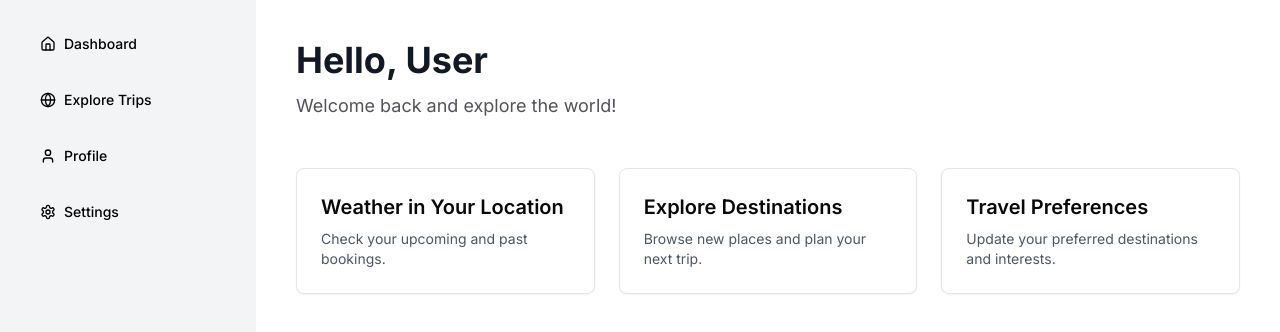
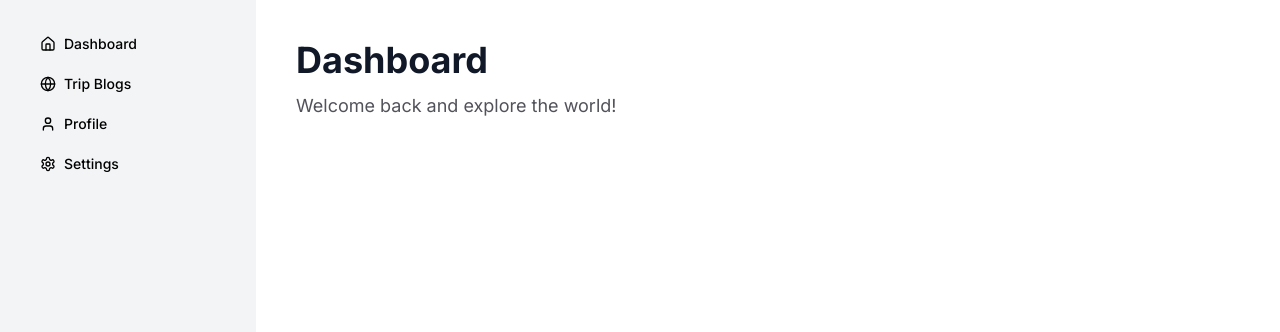
Before and after one commit to BRUR-ExaFLOPS/trip-frontend, a Next.js app: page /dashboard in a window 1280 px wide. Shown: the top 332 px of the page. Built offline with nearby package versions, Linux system fonts and the light colour scheme.

Commit message:
Add Map markers

```diff
--- a/package.json
+++ b/package.json
@@ -31,6 +31,7 @@
     "react": "18.3.1",
     "react-dom": "18.3.1",
     "react-hook-form": "^7.53.1",
+    "react-router-dom": "^6.27.0",
     "tailwind-merge": "^2.5.4",
     "tailwindcss": "3.4.14",
     "tailwindcss-animate": "^1.0.7",
--- a/src/app/dashboard/page.tsx
+++ b/src/app/dashboard/page.tsx
@@ -4,13 +4,42 @@ import React from "react"
 import { HomeIcon, GlobeIcon, UserIcon, SettingsIcon } from "lucide-react"
 import { Button } from "../../components/ui/button"
 import { Card } from "../../components/ui/card"
+import { BrowserRouter as Router, Routes, Route, Link } from "react-router-dom"
+import { Home } from "@/components/dashboard/dashboard"
+import TripBlogs from "@/components/dashboard/trip-blogs"
+
+// Components for different sections
+
+const Profile = () => (
+  <div>
+    <h1 className="text-4xl font-bold text-gray-900 dark:text-white">
+      Profile
+    </h1>
+    <p className="text-zinc-600 text-lg mt-3">
+      Manage your profile and settings.
+    </p>
+  </div>
+)
+
+const Settings = () => (
+  <div>
+    <h1 className="text-4xl font-bold text-gray-900 dark:text-white">
+      Settings
+    </h1>
+    <p className="text-zinc-600 text-lg mt-3">
+      Update your preferences and configurations.
+    </p>
+  </div>
+)
 
 const Dashboard = () => {
   return (
+    <Router>
       <div className="flex h-screen">
         {/* Left Sidebar */}
         <aside className="w-64 bg-gray-100 dark:bg-gray-800 p-6">
           <nav className="space-y-4">
+            <Link to="/dashboard">
               <Button
                 variant="ghost"
                 className="flex w-full items-center justify-start gap-2"
@@ -18,15 +47,19 @@ const Dashboard = () => {
                 <HomeIcon className="w-5 h-5" />
                 Dashboard
               </Button>
+            </Link>
 
+            <Link to="/dashboard/trip-blogs">
               <Button
                 variant="ghost"
                 className="flex w-full items-center justify-start gap-2"
               >
                 <GlobeIcon className="w-5 h-5" />
-            Explore Trips
+                Trip Blogs
               </Button>
+            </Link>
 
+            <Link to="/dashboard/profile">
               <Button
                 variant="ghost"
                 className="flex w-full items-center justify-start gap-2"
@@ -34,7 +67,9 @@ const Dashboard = () => {
                 <UserIcon className="w-5 h-5" />
                 Profile
               </Button>
+            </Link>
 
+            <Link to="/dashboard/settings">
               <Button
                 variant="ghost"
                 className="flex w-full items-center justify-start gap-2"
@@ -42,44 +77,21 @@ const Dashboard = () => {
                 <SettingsIcon className="w-5 h-5" />
                 Settings
               </Button>
+            </Link>
           </nav>
         </aside>
 
         {/* Main Dashboard Content */}
         <main className="flex-1 bg-white dark:bg-gray-900 p-10">
-        <h1 className="text-4xl font-bold text-gray-900 dark:text-white">
-          Hello, User
-        </h1>
-        <p className="text-zinc-600 text-lg mt-3">
-          Welcome back and explore the world!
-        </p>
-
-        <div className="my-12" />
-        <div className="grid grid-cols-1 sm:grid-cols-2 lg:grid-cols-3 gap-6">
-          {/* Sample cards for different sections of the dashboard */}
-          <Card className="p-6">
-            <h2 className="text-xl font-semibold">Weather in Your Location</h2>
-            <p className="mt-2 text-sm text-gray-600 dark:text-gray-400">
-              Check your upcoming and past bookings.
-            </p>
-          </Card>
-
-          <Card className="p-6">
-            <h2 className="text-xl font-semibold">Explore Destinations</h2>
-            <p className="mt-2 text-sm text-gray-600 dark:text-gray-400">
-              Browse new places and plan your next trip.
-            </p>
-          </Card>
-
-          <Card className="p-6">
-            <h2 className="text-xl font-semibold">Travel Preferences</h2>
-            <p className="mt-2 text-sm text-gray-600 dark:text-gray-400">
-              Update your preferred destinations and interests.
-            </p>
-          </Card>
-        </div>
+          <Routes>
+            <Route path="/dashboard" element={<Home />} />
+            <Route path="/dashboard/trip-blogs" element={<TripBlogs />} />
+            <Route path="/dashboard/profile" element={<Profile />} />
+            <Route path="/dashboard/settings" element={<Settings />} />
+          </Routes>
         </main>
       </div>
+    </Router>
   )
 }
 
--- a/src/components/createTrip/map.tsx
+++ b/src/components/createTrip/map.tsx
@@ -13,7 +13,9 @@ const center = {
   lng: -122.4194,
 }
 
-const MapPage = () => {
+const MapPage = ({ recommendationData }: any) => {
+  console.log("From map page:" + JSON.stringify(recommendationData?.mealPlans))
+
   const { isLoaded } = useLoadScript({
     googleMapsApiKey: process.env.NEXT_PUBLIC_GOOGLE_MAPS_API_KEY as string, // Use your Google Maps API key here
   })
@@ -25,6 +27,10 @@ const MapPage = () => {
       <h1 className="text-2xl font-bold mb-8">Explore the Map</h1>
       <GoogleMap mapContainerStyle={containerStyle} center={center} zoom={10}>
         <Marker position={center} />
+
+        {recommendationData?.mealPlans?.map((item: any, index: number) => (
+          <Marker position={{ lat: item.latitude, lng: item.longitude }} />
+        ))}
       </GoogleMap>
     </div>
   )
--- /dev/null
+++ b/src/components/dashboard/dashboard.tsx
@@ -0,0 +1,10 @@
+export const Home = () => (
+  <div>
+    <h1 className="text-4xl font-bold text-gray-900 dark:text-white">
+      Dashboard
+    </h1>
+    <p className="text-zinc-600 text-lg mt-3">
+      Welcome back and explore the world!
+    </p>
+  </div>
+)
--- /dev/null
+++ b/src/components/dashboard/trip-blogs.tsx
@@ -0,0 +1,9 @@
+export const TripBlogs = () => {
+  return (
+    <div className="container w-full">
+      <h1 className="text-3xl">Generate a Blog Based on Your Last Trip</h1>
+    </div>
+  )
+}
+
+export default TripBlogs
--- /dev/null
+++ b/src/components/ui/animated-shiny-text.tsx
@@ -0,0 +1,40 @@
+import { CSSProperties, FC, ReactNode } from "react";
+
+import { cn } from "@/lib/utils";
+
+interface AnimatedShinyTextProps {
+  children: ReactNode;
+  className?: string;
+  shimmerWidth?: number;
+}
+
+const AnimatedShinyText: FC<AnimatedShinyTextProps> = ({
+  children,
+  className,
+  shimmerWidth = 100,
+}) => {
+  return (
+    <p
+      style={
+        {
+          "--shiny-width": `${shimmerWidth}px`,
+        } as CSSProperties
+      }
+      className={cn(
+        "mx-auto max-w-md text-neutral-600/70 dark:text-neutral-400/70",
+
+        // Shine effect
+        "animate-shiny-text bg-clip-text bg-no-repeat [background-position:0_0] [background-size:var(--shiny-width)_100%] [transition:background-position_1s_cubic-bezier(.6,.6,0,1)_infinite]",
+
+        // Shine gradient
+        "bg-gradient-to-r from-transparent via-black/80 via-50% to-transparent  dark:via-white/80",
+
+        className,
+      )}
+    >
+      {children}
+    </p>
+  );
+};
+
+export default AnimatedShinyText;
--- a/tailwind.config.ts
+++ b/tailwind.config.ts
@@ -10,17 +10,29 @@ const config: Config = {
   theme: {
   	extend: {
   		backgroundImage: {
-        "gradient-radial": "radial-gradient(var(--tw-gradient-stops))",
-        "gradient-conic":
-          "conic-gradient(from 180deg at 50% 50%, var(--tw-gradient-stops))",
+  			'gradient-radial': 'radial-gradient(var(--tw-gradient-stops))',
+  			'gradient-conic': 'conic-gradient(from 180deg at 50% 50%, var(--tw-gradient-stops))'
   		},
   		borderRadius: {
-        lg: "var(--radius)",
-        md: "calc(var(--radius) - 2px)",
-        sm: "calc(var(--radius) - 4px)",
+  			lg: 'var(--radius)',
+  			md: 'calc(var(--radius) - 2px)',
+  			sm: 'calc(var(--radius) - 4px)'
   		},
   		colors: {},
+  		animation: {
+  			'shiny-text': 'shiny-text 8s infinite'
   		},
+  		keyframes: {
+  			'shiny-text': {
+  				'0%, 90%, 100%': {
+  					'background-position': 'calc(-100% - var(--shiny-width)) 0'
+  				},
+  				'30%, 60%': {
+  					'background-position': 'calc(100% + var(--shiny-width)) 0'
+  				}
+  			}
+  		}
+  	}
   },
   plugins: [require("tailwindcss-animate")],
 }
```
Also changed, not shown: src/components/createTrip/trip-final-form.tsx (+51 -18 lines), 1 other file (tests, documents, lock files or other folders). Lines whose indentation alone changed are shown as unchanged.
